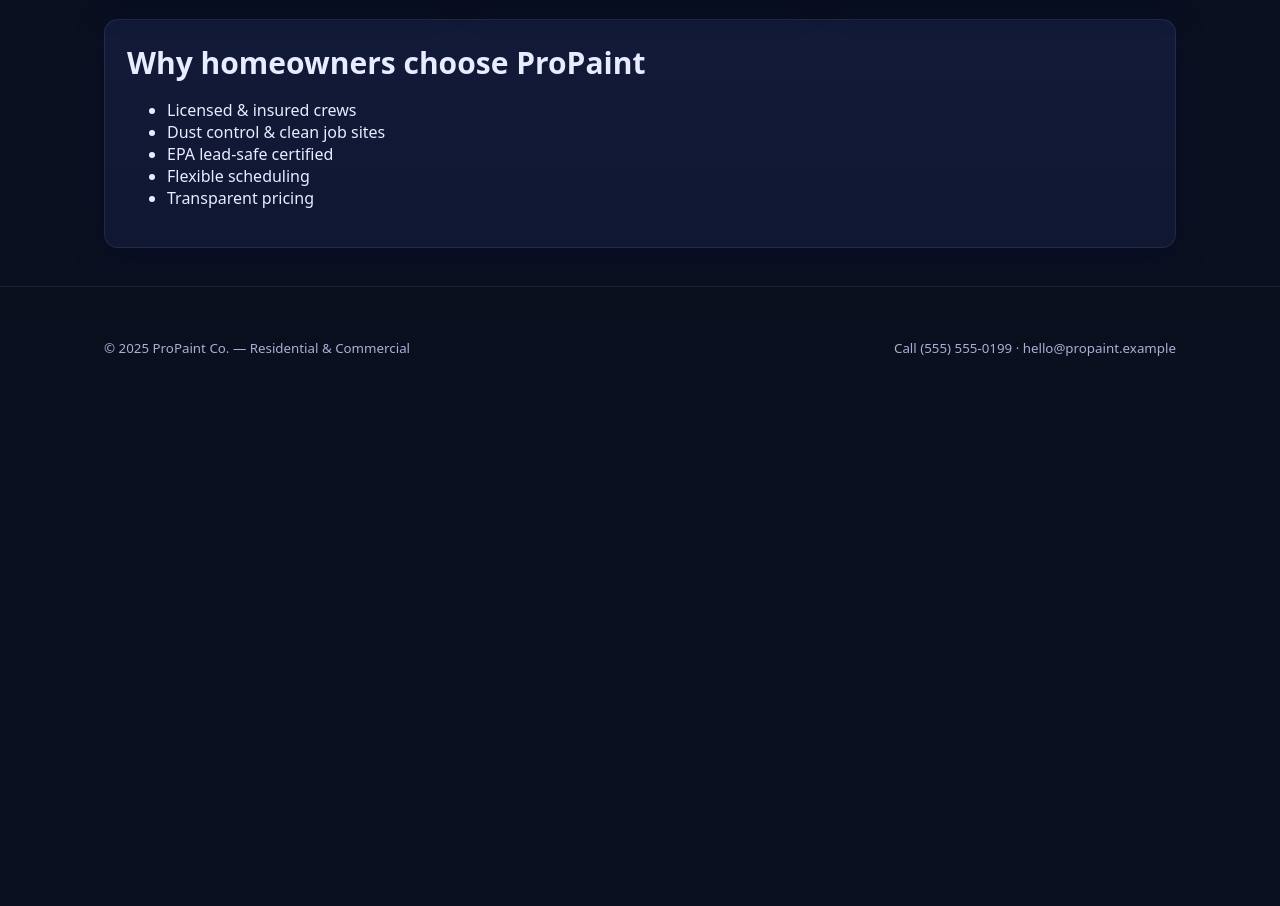
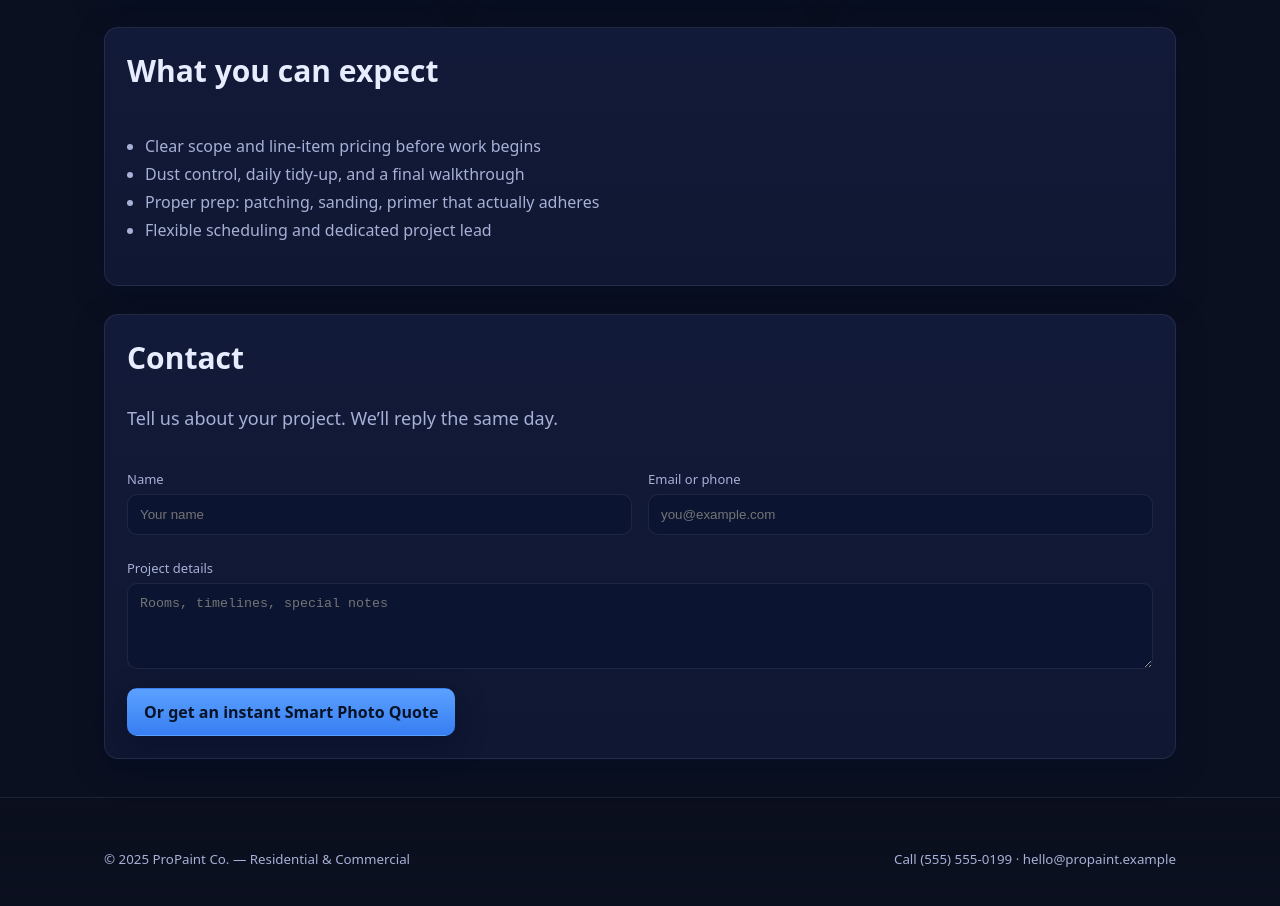
Before and after one commit to morpheus18-glitch/Paintco, a Next.js app in the folder painting-co/: page / in a window 1280 px wide. Shown: the part 660-1566 px from the top of the page. Before the commit the page ends 1069 px from the top, so only its background shows below. Built offline with nearby package versions, Linux system fonts and the light colour scheme.

Commit message:
Update page.tsx

```diff
--- a/painting-co/app/page.tsx
+++ b/painting-co/app/page.tsx
@@ -1,23 +1,49 @@
 import Hero from '@components/Hero';
 import FeatureCards from '@components/FeatureCards';
+import Link from 'next/link';
 
 export default function Home() {
   return (
-    <>
-      <Hero/>
-      <section className="grid grid-3" style={{marginTop:24}}>
-        <FeatureCards/>
+    <div className="shell page-gap">
+      <Hero />
+
+      <section id="services" className="container" style={{padding:0}}>
+        <div className="grid grid-3">
+          <FeatureCards/>
+        </div>
       </section>
-      <section className="card" style={{marginTop:24}}>
-        <h2>Why homeowners choose ProPaint</h2>
-        <ul>
-          <li>Licensed & insured crews</li>
-          <li>Dust control & clean job sites</li>
-          <li>EPA lead-safe certified</li>
-          <li>Flexible scheduling</li>
-          <li>Transparent pricing</li>
+
+      <section className="card" style={{display:'grid', gap:14}}>
+        <h2>What you can expect</h2>
+        <ul className="list">
+          <li>Clear scope and line-item pricing before work begins</li>
+          <li>Dust control, daily tidy-up, and a final walkthrough</li>
+          <li>Proper prep: patching, sanding, primer that actually adheres</li>
+          <li>Flexible scheduling and dedicated project lead</li>
         </ul>
       </section>
-    </>
+
+      <section id="contact" className="card" style={{display:'grid', gap:14}}>
+        <h2>Contact</h2>
+        <p className="lead">Tell us about your project. We’ll reply the same day.</p>
+        <div className="grid" style={{gridTemplateColumns:'1fr 1fr', gap:16}}>
+          <div>
+            <label>Name</label>
+            <input className="input" placeholder="Your name" />
+          </div>
+          <div>
+            <label>Email or phone</label>
+            <input className="input" placeholder="you@example.com" />
+          </div>
+          <div style={{gridColumn:'1 / -1'}}>
+            <label>Project details</label>
+            <textarea className="input" rows={4} placeholder="Rooms, timelines, special notes"></textarea>
+          </div>
+        </div>
+        <div>
+          <Link href="/quote" className="btn">Or get an instant Smart Photo Quote</Link>
+        </div>
+      </section>
+    </div>
   );
 }
```
